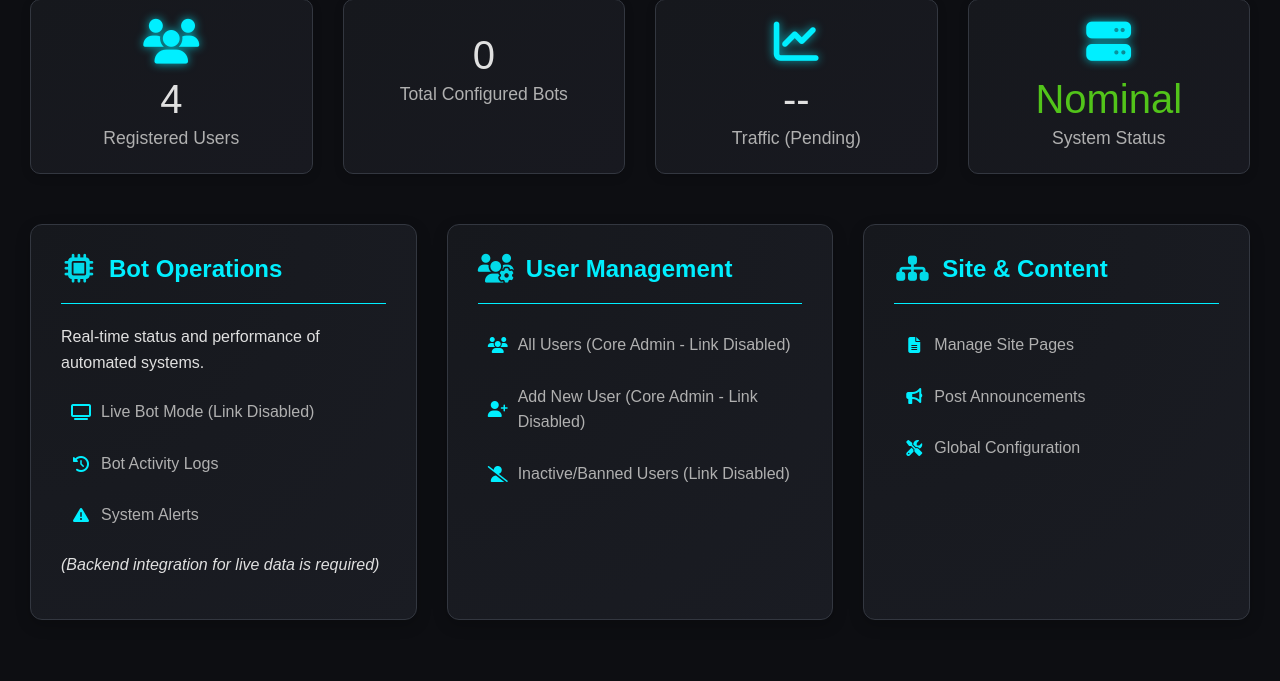
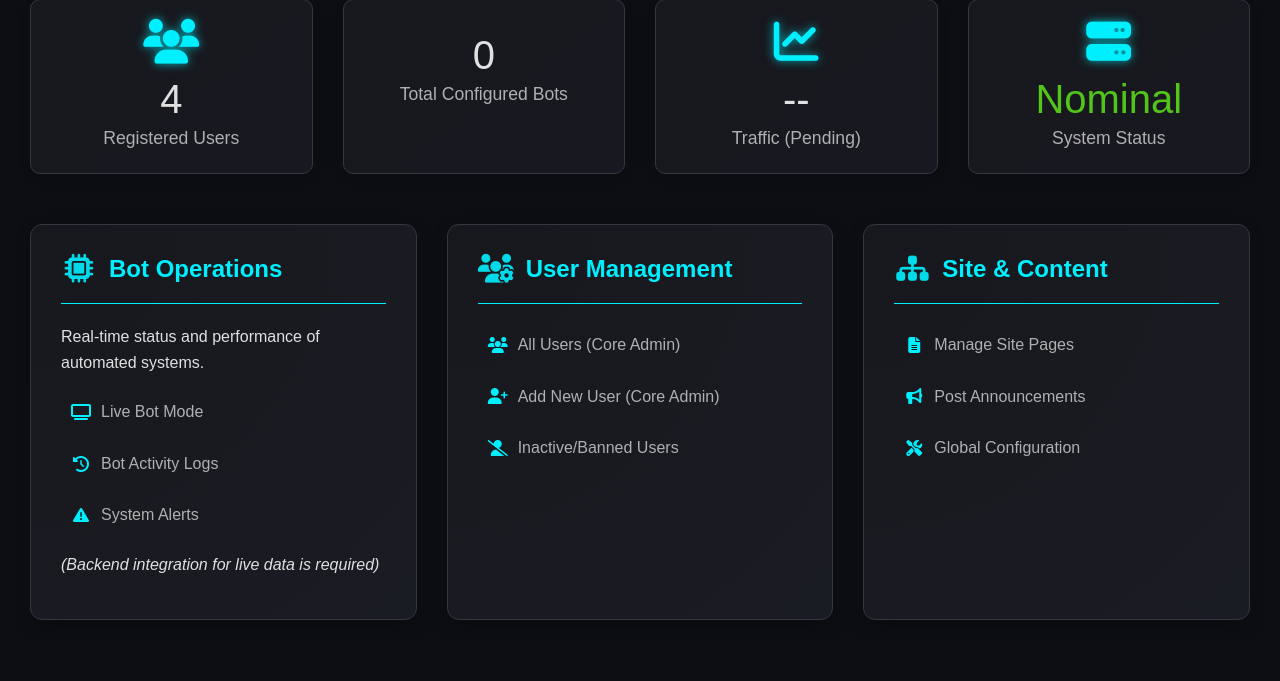
Before and after one commit to Gus-Jacobs/Pegumaxinc, a Django app: page /admin-dashboard/ in a window 1280 px wide. Shown: the part 360-1041 px from the top of the page. Run offline with Django 5.2, Linux system fonts and the light colour scheme; a user stored in the database is signed in; data comes from the database, SQL or seed files in the repository; data that the repository does not hold is empty.

Commit message:
Update admin_dashboard.html

```diff
--- a/pegumax_project/templates/main_site/admin_dashboard.html
+++ b/pegumax_project/templates/main_site/admin_dashboard.html
@@ -160,8 +160,7 @@
                 <h3><i class="fas fa-microchip fa-fw section-icon"></i> Bot Operations</h3>
                 <p>Real-time status and performance of automated systems.</p>
                 <ul>
-                    <li><a href="#"><i class="fas fa-tv fa-fw link-icon"></i> Live Bot Mode (Link Disabled)</a></li>
-                    {# <li><a href="{% url 'main_site:live_bot_mode' %}"><i class="fas fa-tv fa-fw link-icon"></i> Live Bot Mode</a></li> #}
+                    <li><a href="{% url 'main_site:live_bot_mode' %}"><i class="fas fa-tv fa-fw link-icon"></i> Live Bot Mode</a></li>
                     <li><a href="#" id="botActivityLogsLink"><i class="fas fa-history fa-fw link-icon"></i> Bot Activity Logs
                         {% if unacknowledged_general_logs_count > 0 %}
                             <span class="notification-badge" id="generalLogsBadge">{{ unacknowledged_general_logs_count }}</span>
@@ -179,12 +178,9 @@
             <section class="dashboard-section-card">
                 <h3><i class="fas fa-users-cog fa-fw section-icon"></i> User Management</h3>
                 <ul>
-                    <li><a href="#" target="_blank"><i class="fas fa-users fa-fw link-icon"></i> All Users (Core Admin - Link Disabled)</a></li>
-                    <li><a href="#" target="_blank"><i class="fas fa-user-plus fa-fw link-icon"></i> Add New User (Core Admin - Link Disabled)</a></li>
-                    <li><a href="#" target="_blank"><i class="fas fa-user-slash fa-fw link-icon"></i> Inactive/Banned Users (Link Disabled)</a></li>
-                    {# <li><a href="{% url 'admin:auth_user_changelist' %}" target="_blank"><i class="fas fa-users fa-fw link-icon"></i> All Users (Core Admin)</a></li> #}
-                    {# <li><a href="{% url 'admin:auth_user_add' %}" target="_blank"><i class="fas fa-user-plus fa-fw link-icon"></i> Add New User (Core Admin)</a></li> #}
-                    {# <li><a href="{% url 'admin:auth_user_changelist' %}?is_active__exact=0" target="_blank"><i class="fas fa-user-slash fa-fw link-icon"></i> Inactive/Banned Users</a></li> #}
+                    <li><a href="{% url 'admin:auth_user_changelist' %}" target="_blank"><i class="fas fa-users fa-fw link-icon"></i> All Users (Core Admin)</a></li>
+                    <li><a href="{% url 'admin:auth_user_add' %}" target="_blank"><i class="fas fa-user-plus fa-fw link-icon"></i> Add New User (Core Admin)</a></li>
+                    <li><a href="{% url 'admin:auth_user_changelist' %}?is_active__exact=0" target="_blank"><i class="fas fa-user-slash fa-fw link-icon"></i> Inactive/Banned Users</a></li>
                 </ul>
             </section>
 
```
